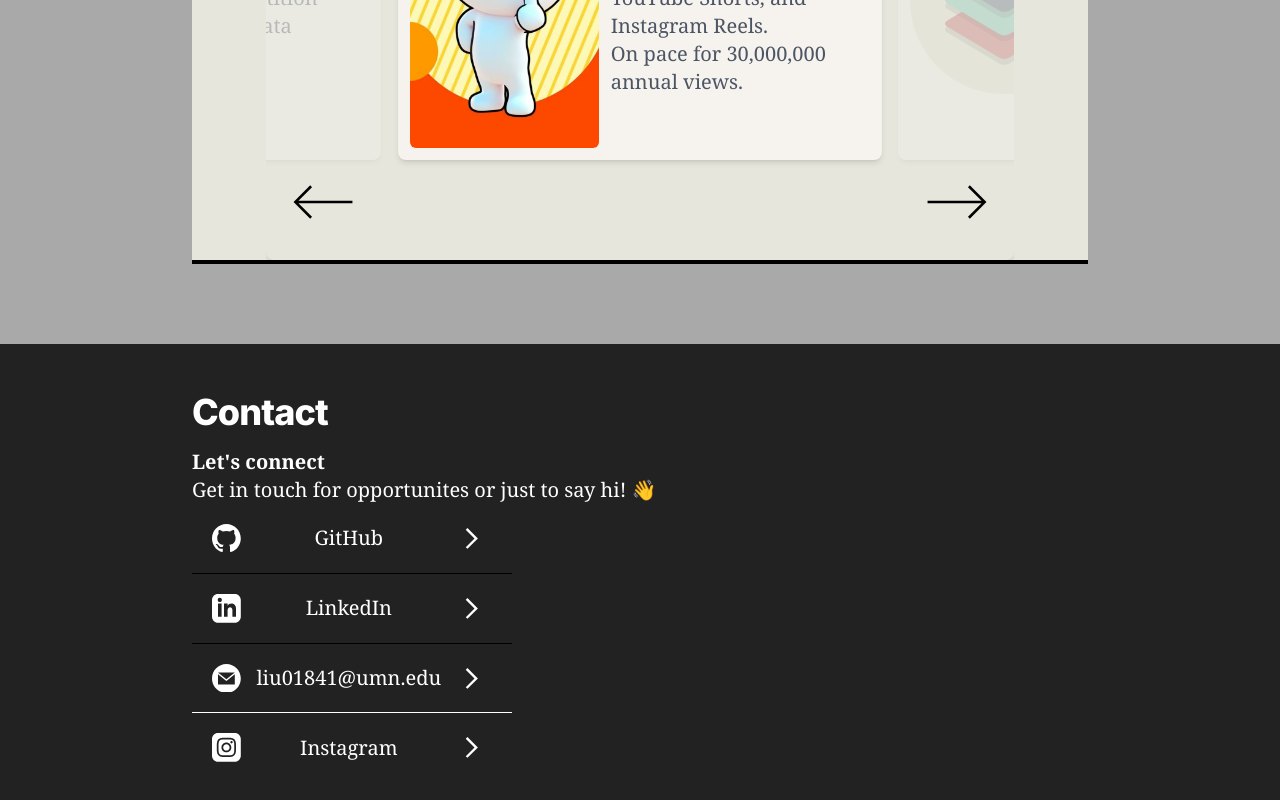
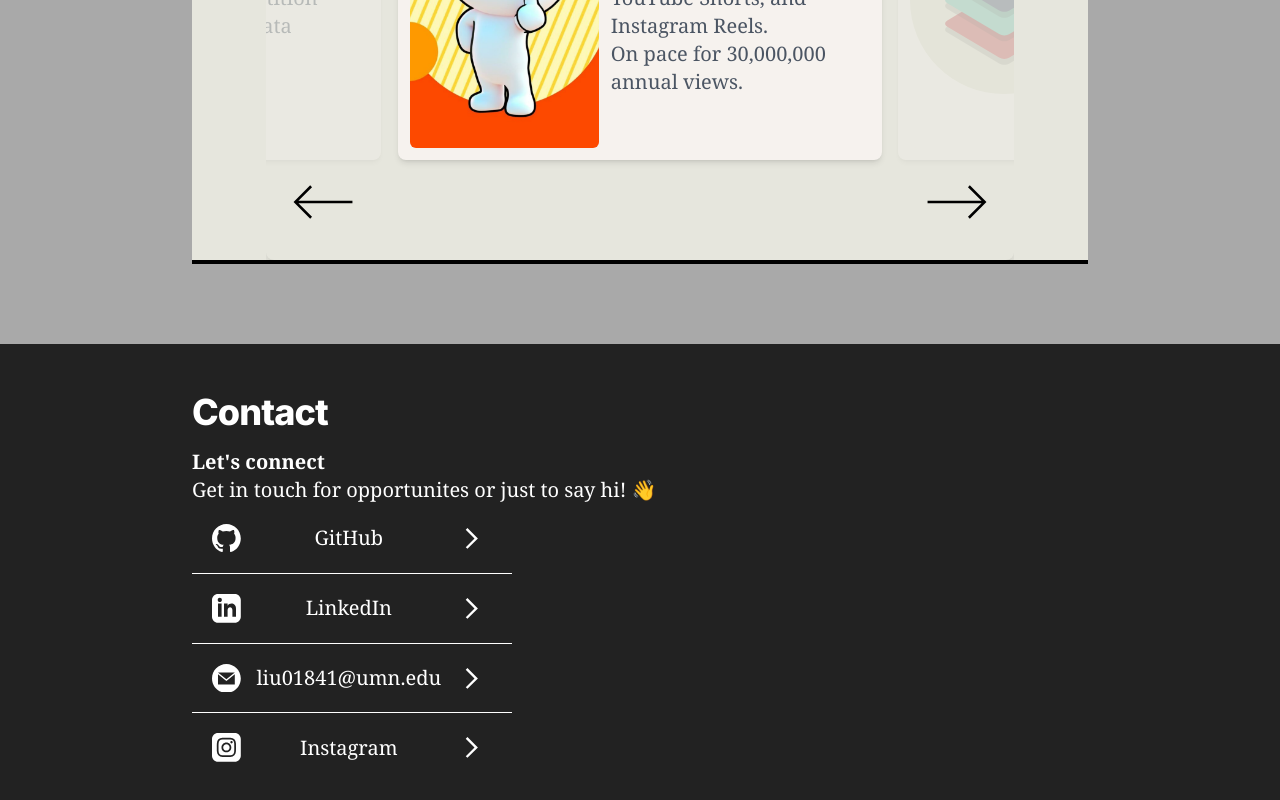
Before and after one commit to vvinniev34/PersonalWebsite, a Next.js app: page / in a window 1280 px wide. Shown: the part 3220-4020 px from the top of the page. Built offline with nearby package versions, Linux system fonts and the light colour scheme.

Commit message:
contact footer fixes

```diff
--- a/src/app/components/contact/contact.jsx
+++ b/src/app/components/contact/contact.jsx
@@ -48,7 +48,7 @@ const Contact = () => {
                             </div>
                         </div>
 
-                        <SecondaryPageDivider/>
+                        <SecondaryPageDivider dark={true}/>
 
                         <div className="flex m-5" style={{width:"90%"}}>
                             <div className={styles.contactSVG} onClick={handleLinkedInClick}>
@@ -64,7 +64,7 @@ const Contact = () => {
                             </div>
                         </div>
 
-                        <SecondaryPageDivider/>
+                        <SecondaryPageDivider dark={true}/>
 
                         <div className="flex m-5" style={{width:"90%"}}>
                             <div className={styles.contactSVG} onClick={handleEmailClick}>
```
